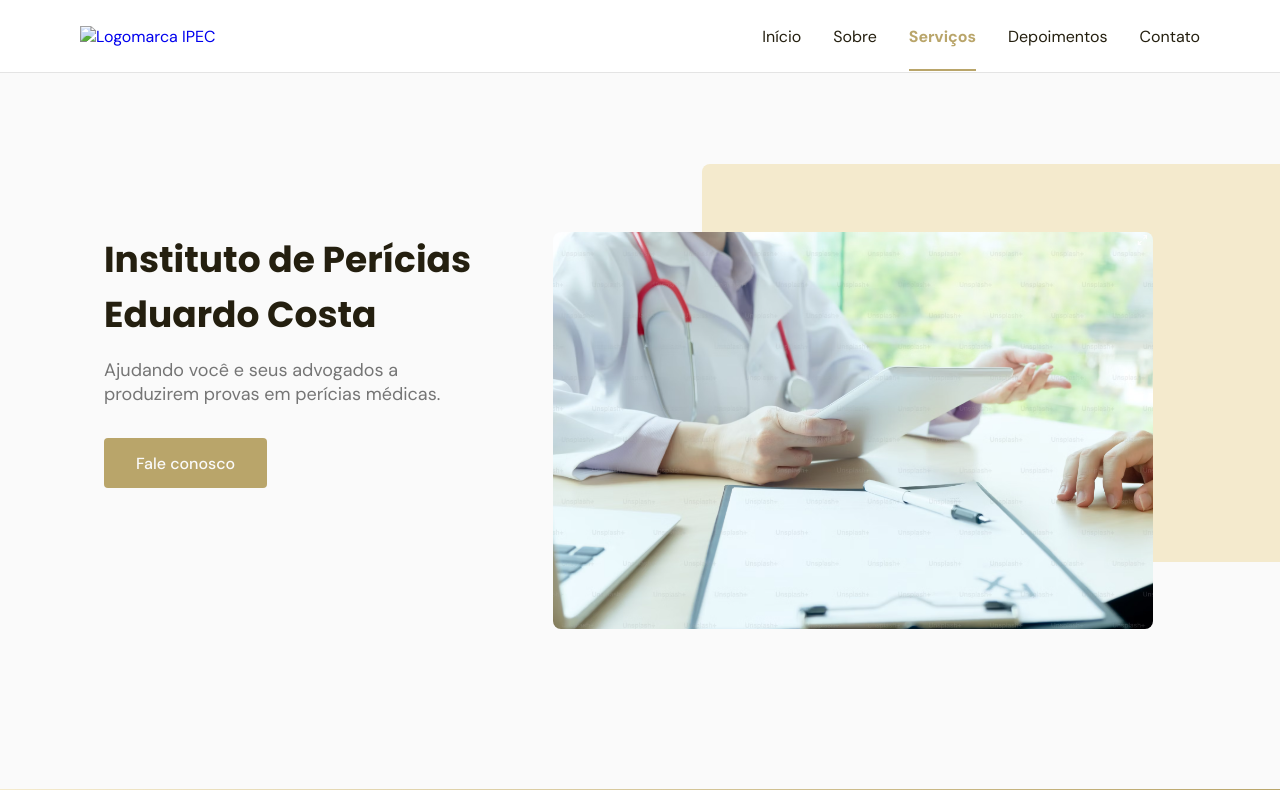
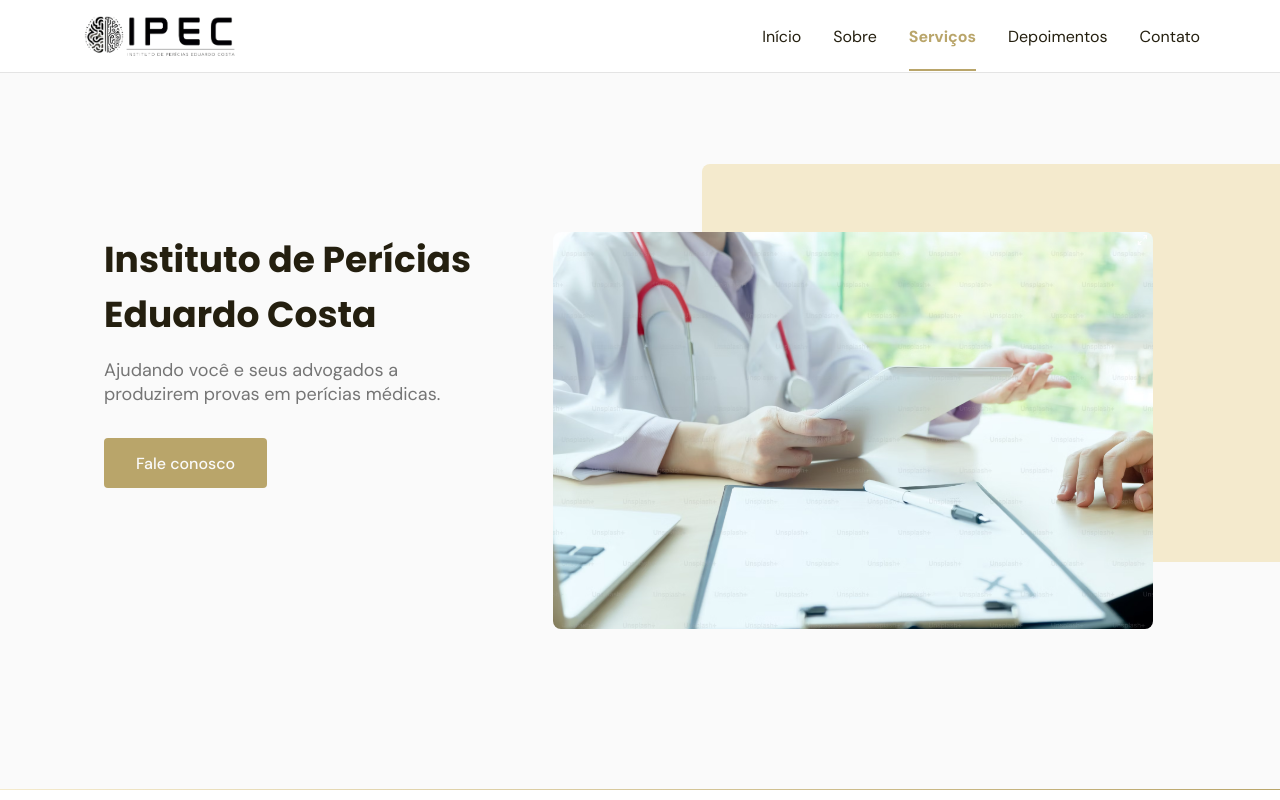
Before and after one commit to dmendescruz/ipec, a plain HTML site: page index.html in a window 1280 px wide. Shown: the top 800 px of the page. Drawn offline with nearby package versions, Linux system fonts and the light colour scheme; the site is published under a folder, as on GitHub Pages, so addresses that start at the root find nothing; files whose address does not match are found by name.

Commit message:
fix logo issue

```diff
--- a/index.html
+++ b/index.html
@@ -56,7 +56,7 @@
     <header id="header">
       <nav class="container">
         <a class="logo" href="#"
-          ><img src="/assets/logo-black-no-bg.png" alt="Logomarca IPEC"
+          ><img src="./assets/logo-black-no-bg.png" alt="Logomarca IPEC"
         /></a>
         <div class="menu">
           <ul class="grid">
@@ -125,7 +125,14 @@
             </p>
           </div>
           <div class="video">
-            <iframe src="https://www.youtube.com/embed/NpEaa2P7qZI?si=Aolx3SjmfmPqt-BY" title="YouTube video player" frameborder="0" allow="accelerometer; autoplay; clipboard-write; encrypted-media; gyroscope; picture-in-picture; web-share" referrerpolicy="strict-origin-when-cross-origin" allowfullscreen></iframe>
+            <iframe
+              src="https://www.youtube.com/embed/NpEaa2P7qZI?si=Aolx3SjmfmPqt-BY"
+              title="YouTube video player"
+              frameborder="0"
+              allow="accelerometer; autoplay; clipboard-write; encrypted-media; gyroscope; picture-in-picture; web-share"
+              referrerpolicy="strict-origin-when-cross-origin"
+              allowfullscreen
+            ></iframe>
           </div>
         </div>
       </section>
```
